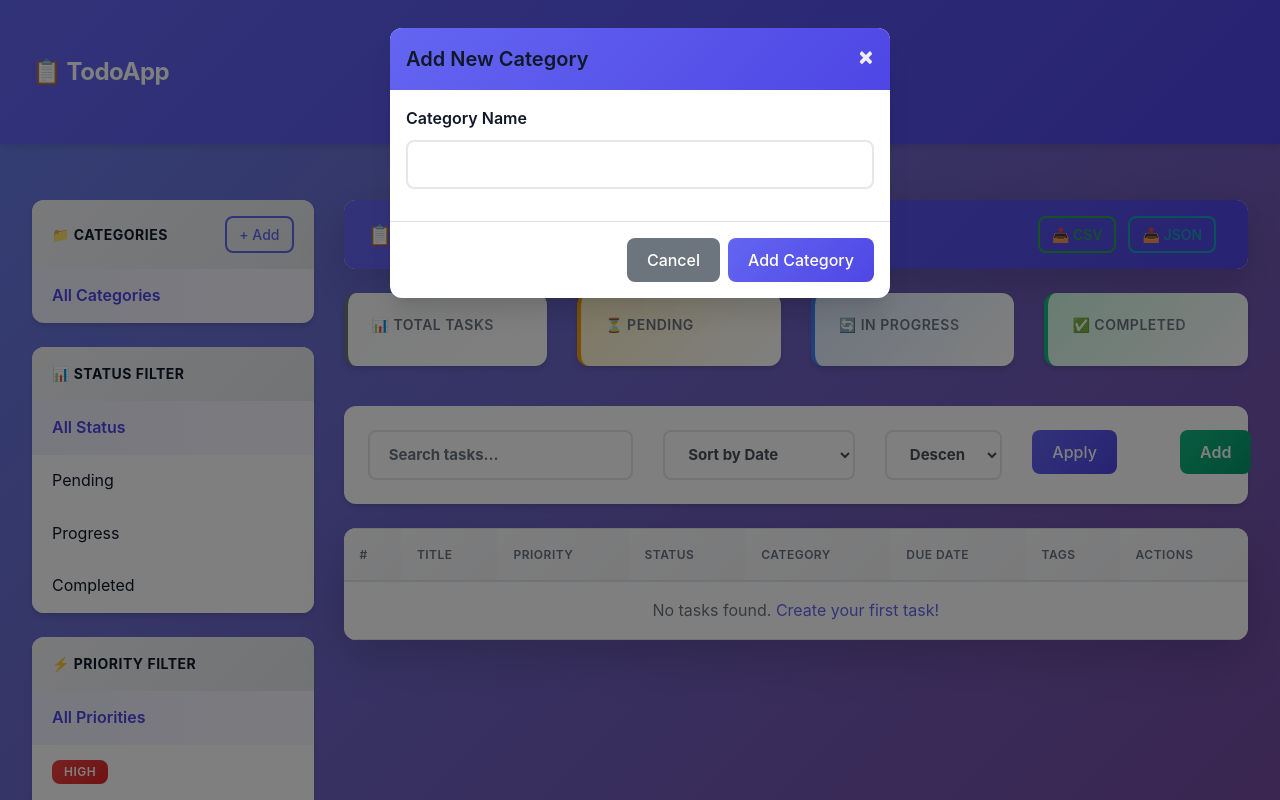
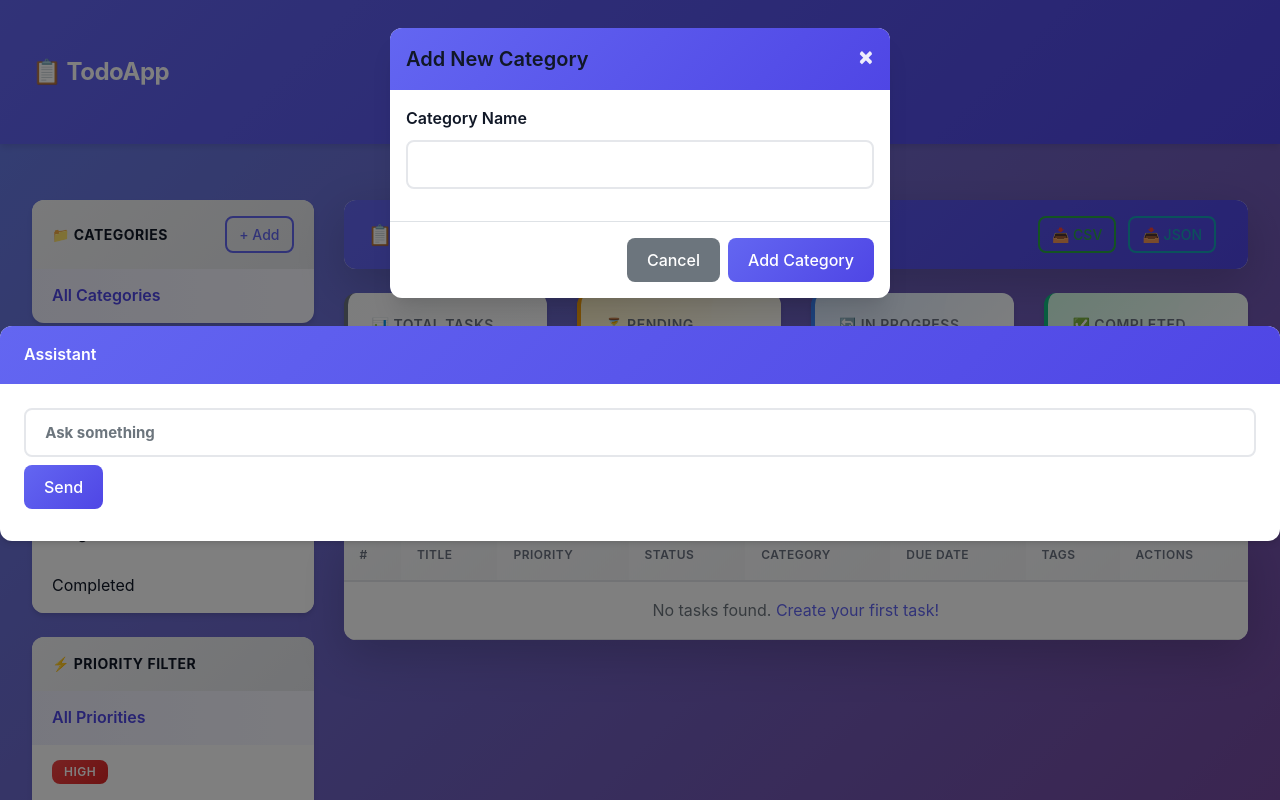
Before and after one commit to 8602614715/ToDo-App, a FastAPI app: template ToDoApp/template/todo.html in a window 1280 px wide, after a click on "+ Add". Run offline with FastAPI, Linux system fonts and the light colour scheme; the template is opened without the code that fills it, so the values that code supplies are empty; some libraries are stand-ins or nearby versions.

Commit message:
change ui/ux

```diff
--- a/ToDoApp/template/todo.html
+++ b/ToDoApp/template/todo.html
@@ -325,6 +325,16 @@
       </form>
     </div>
   </div>
+
+  <div class="card mt-4">
+    <div class="card-header">Assistant</div>
+    <div class="card-body">
+      <input id="chatInput" class="form-control" placeholder="Ask something">
+      <button class="btn btn-primary mt-2" onclick="sendChat()">Send</button>
+      <div class="mt-2" id="chatReply"></div>
+    </div>
+  </div>
+
 </div>
 
 <script>
@@ -332,4 +342,17 @@
 function today() {
   return new Date().toISOString().split('T')[0];
 }
+
+async function sendChat() {
+    const msg = document.getElementById("chatInput").value;
+
+    const res = await fetch("/chatbot/chat", {
+      method: "POST",
+      headers: {"Content-Type": "application/json"},
+      body: JSON.stringify({ message: msg })
+    });
+
+    const data = await res.json();
+    document.getElementById("chatReply").innerText = data.reply;
+  }
 </script>
```
Also changed, not shown: ToDoApp/routers/chatbot.py (added, +11 -0 lines).
